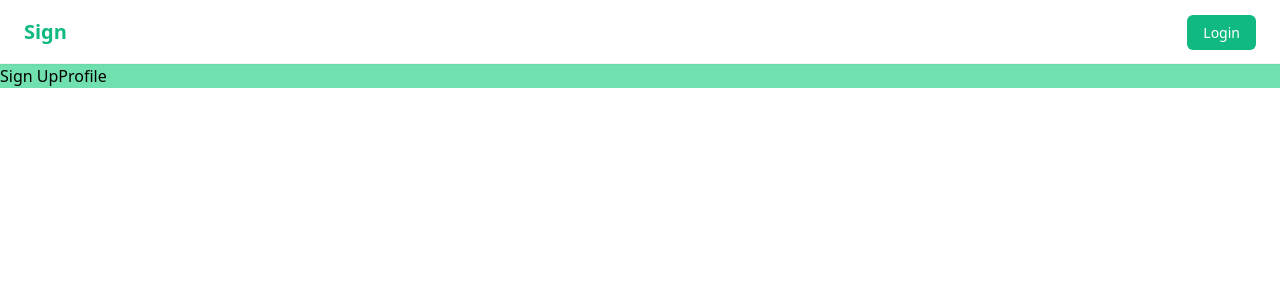
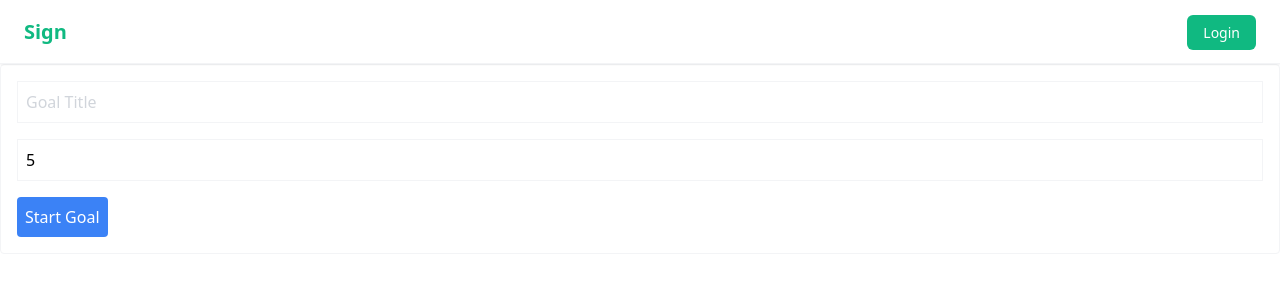
Before and after one commit to Raina-Moon/mini-goal-project, a Next.js app in the folder frontend/: page / in a window 1280 px wide. Shown: the top 300 px of the page. Built offline with nearby package versions, Linux system fonts and the light colour scheme.

Commit message:
✨ fix: Integrate GoalForm and fetch user goals on page load

```diff
--- a/frontend/src/app/page.tsx
+++ b/frontend/src/app/page.tsx
@@ -1,32 +1,32 @@
 "use client";
 
-import Link from "next/link";
-import React, { useEffect, useState } from "react";
+import { useEffect, useState } from "react";
+import GoalForm from "./dashboard/GoalForm";
+import { getGoals, getStoredUserId } from "@/utils/api";
 
 const page = () => {
-  const [userId, setUserId] = useState<string | null>(null);
+  const [goals, setGoals] = useState([]);
+
+  const userId = getStoredUserId();
+
+  const fetchGoals = async () => {
+    if (!userId) return;
+    try {
+      const data = await getGoals(userId);
+      setGoals(data);
+    } catch (err) {
+      console.error("Failed to load goals", err);
+    }
+  };
 
   useEffect(() => {
-    const storedUserId = localStorage.getItem("userId");
-    if (storedUserId && storedUserId !== "undefined") {
-      try {
-        setUserId(JSON.parse(storedUserId));
-      } catch (error) {
-        console.error("Failed to parse userId:", error);
-        setUserId(null); // Reset userId if parsing fails
-      }
-    }
-  }, []);
+    fetchGoals();
+  }, [userId]);
 
   return (
-    <div className="bg-primary-300">
-      <Link href="/signup">
-        <button>Sign Up</button>
-      </Link>
-      <Link href={`/profile/${userId}`}>
-        <button>Profile</button>
-      </Link>
-    </div>
+    <>
+      <GoalForm onGoalCreated={fetchGoals} />
+    </>
   );
 };
 
```
